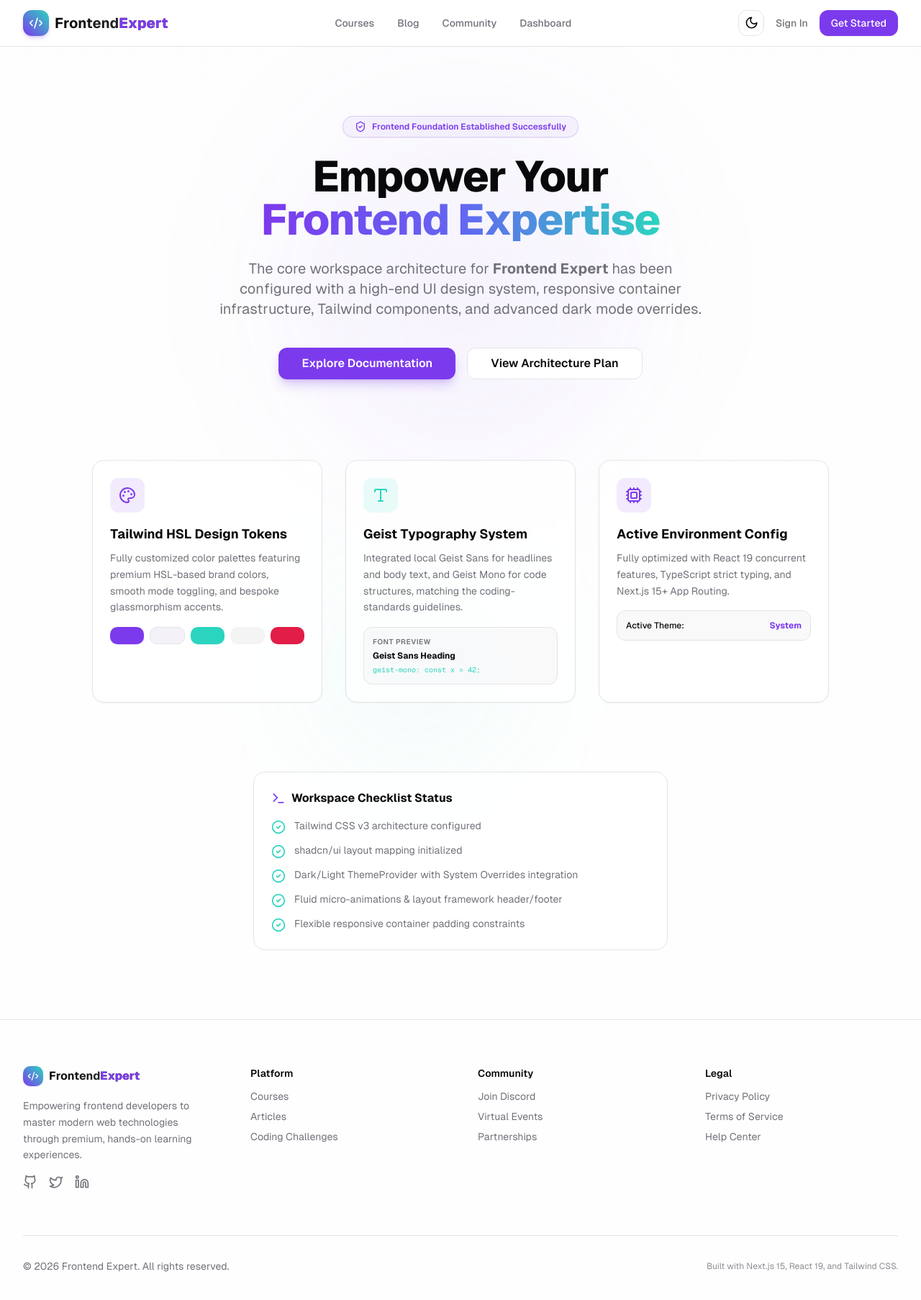
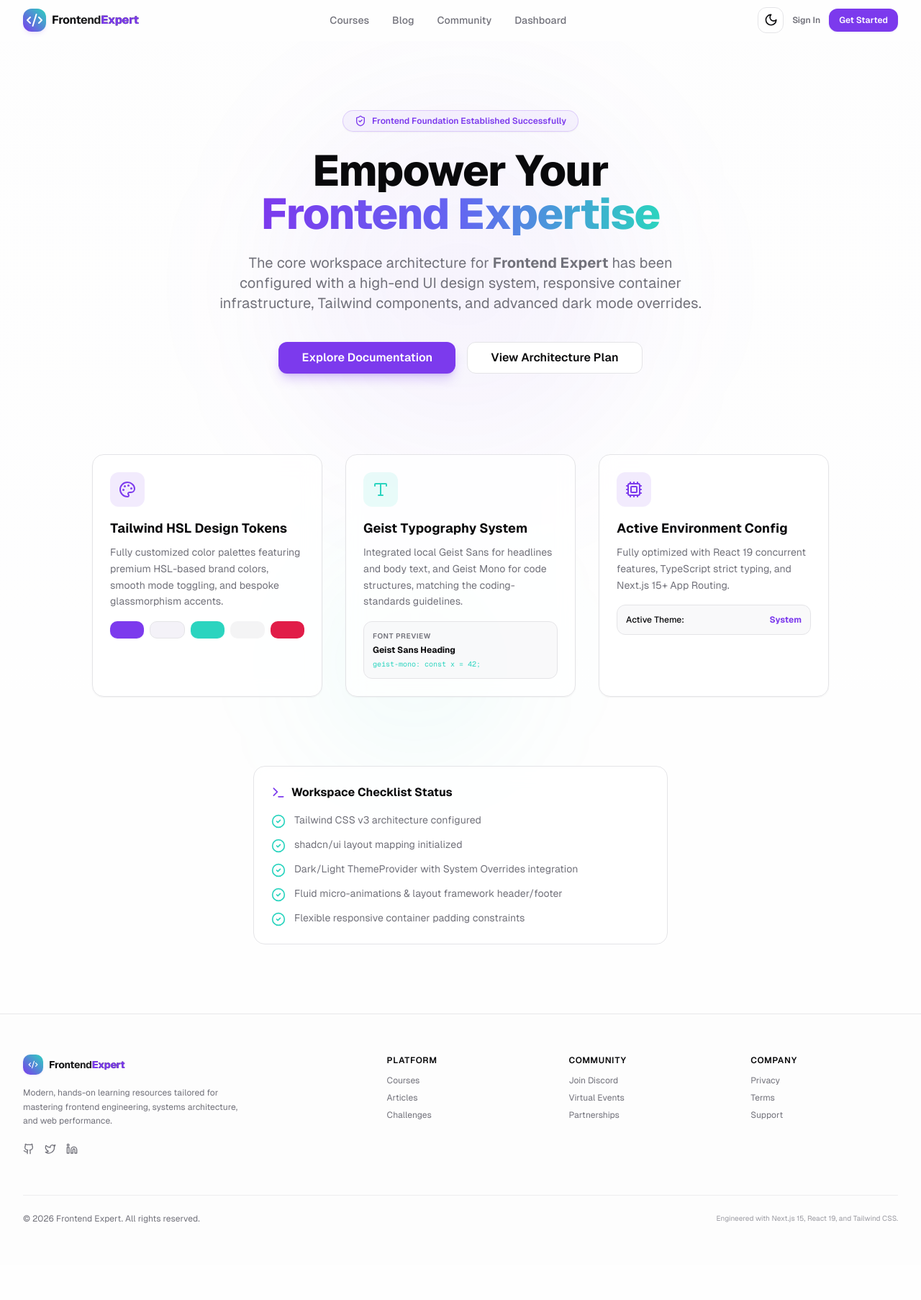
Before and after one commit to rounakkumar92/frontend-expert, a Next.js app in the folder apps/web/: page / in a window 1280 px wide. Shown: the top 1806 px of the page at 72% size. After the commit the page ends 1757 px from the top, so only its background shows below. Built offline with nearby package versions, Linux system fonts and the light colour scheme.

Commit message:
refactor: modernize layout components, improve header scroll effects, and add responsive navigation modules

```diff
--- a/apps/web/components/layout/Footer.tsx
+++ b/apps/web/components/layout/Footer.tsx
@@ -5,69 +5,85 @@ import { Code2, Github, Twitter, Linkedin } from "lucide-react";
 
 export function Footer() {
   return (
-    <footer className="border-t border-border bg-card/50 py-12 md:py-16 text-sm text-muted-foreground transition-colors duration-200">
+    <footer className="border-t border-border/80 bg-background/50 py-10 md:py-14 text-xs text-muted-foreground transition-colors duration-300">
       <Container>
-        <div className="grid grid-cols-1 md:grid-cols-4 gap-8 md:gap-12">
-          {/* Logo & Info */}
-          <div className="space-y-4 md:col-span-1">
-            <Link href="/" className="flex items-center space-x-2 group">
-              <div className="flex h-7 w-7 items-center justify-center rounded-md bg-gradient-to-tr from-primary to-accent text-white shadow shadow-primary/10">
-                <Code2 className="h-4 w-4" />
+        <div className="grid grid-cols-2 md:grid-cols-5 gap-8 md:gap-12">
+          {/* Brand Col */}
+          <div className="col-span-2 space-y-4">
+            <Link href="/" className="flex items-center space-x-2 group focus:outline-none">
+              <div className="flex h-7 w-7 items-center justify-center rounded-md bg-gradient-to-tr from-primary to-accent text-white shadow shadow-primary/10 animate-fade-in">
+                <Code2 className="h-3.5 w-3.5" />
               </div>
-              <span className="text-base font-bold bg-gradient-to-r from-foreground to-foreground/80 bg-clip-text text-transparent">
+              <span className="text-sm font-bold tracking-tight bg-gradient-to-r from-foreground to-foreground/80 bg-clip-text text-transparent">
                 Frontend<span className="text-primary font-extrabold">Expert</span>
               </span>
             </Link>
-            <p className="text-muted-foreground leading-relaxed max-w-xs">
-              Empowering frontend developers to master modern web technologies through premium, hands-on learning experiences.
+            <p className="text-muted-foreground leading-relaxed max-w-xs text-xs">
+              Modern, hands-on learning resources tailored for mastering frontend engineering, systems architecture, and web performance.
             </p>
-            <div className="flex space-x-4">
-              <a href="https://github.com" className="hover:text-primary transition-colors" aria-label="GitHub">
-                <Github className="h-5 w-5" />
+            <div className="flex space-x-3.5 pt-1">
+              <a
+                href="https://github.com"
+                target="_blank"
+                rel="noreferrer"
+                className="text-muted-foreground hover:text-foreground transition-colors focus:outline-none focus:ring-1 focus:ring-ring rounded"
+                aria-label="GitHub"
+              >
+                <Github className="h-4 w-4" />
               </a>
-              <a href="https://twitter.com" className="hover:text-primary transition-colors" aria-label="Twitter">
-                <Twitter className="h-5 w-5" />
+              <a
+                href="https://twitter.com"
+                target="_blank"
+                rel="noreferrer"
+                className="text-muted-foreground hover:text-foreground transition-colors focus:outline-none focus:ring-1 focus:ring-ring rounded"
+                aria-label="Twitter"
+              >
+                <Twitter className="h-4 w-4" />
               </a>
-              <a href="https://linkedin.com" className="hover:text-primary transition-colors" aria-label="LinkedIn">
-                <Linkedin className="h-5 w-5" />
+              <a
+                href="https://linkedin.com"
+                target="_blank"
+                rel="noreferrer"
+                className="text-muted-foreground hover:text-foreground transition-colors focus:outline-none focus:ring-1 focus:ring-ring rounded"
+                aria-label="LinkedIn"
+              >
+                <Linkedin className="h-4 w-4" />
               </a>
             </div>
           </div>
 
-          {/* Links 1 */}
+          {/* Links Cols */}
           <div className="space-y-3">
-            <h4 className="font-semibold text-foreground">Platform</h4>
+            <h4 className="font-semibold text-foreground text-xs tracking-wider uppercase">Platform</h4>
             <ul className="space-y-2">
-              <li><Link href="/courses" className="hover:text-primary transition-colors">Courses</Link></li>
-              <li><Link href="/blog" className="hover:text-primary transition-colors">Articles</Link></li>
-              <li><Link href="/challenges" className="hover:text-primary transition-colors">Coding Challenges</Link></li>
+              <li><Link href="/courses" className="hover:text-foreground transition-colors duration-150">Courses</Link></li>
+              <li><Link href="/blog" className="hover:text-foreground transition-colors duration-150">Articles</Link></li>
+              <li><Link href="/challenges" className="hover:text-foreground transition-colors duration-150">Challenges</Link></li>
             </ul>
           </div>
 
-          {/* Links 2 */}
           <div className="space-y-3">
-            <h4 className="font-semibold text-foreground">Community</h4>
+            <h4 className="font-semibold text-foreground text-xs tracking-wider uppercase">Community</h4>
             <ul className="space-y-2">
-              <li><Link href="/community" className="hover:text-primary transition-colors">Join Discord</Link></li>
-              <li><Link href="/events" className="hover:text-primary transition-colors">Virtual Events</Link></li>
-              <li><Link href="/partners" className="hover:text-primary transition-colors">Partnerships</Link></li>
+              <li><Link href="/community" className="hover:text-foreground transition-colors duration-150">Join Discord</Link></li>
+              <li><Link href="/events" className="hover:text-foreground transition-colors duration-150">Virtual Events</Link></li>
+              <li><Link href="/partners" className="hover:text-foreground transition-colors duration-150">Partnerships</Link></li>
             </ul>
           </div>
 
-          {/* Links 3 */}
           <div className="space-y-3">
-            <h4 className="font-semibold text-foreground">Legal</h4>
+            <h4 className="font-semibold text-foreground text-xs tracking-wider uppercase">Company</h4>
             <ul className="space-y-2">
-              <li><Link href="/privacy" className="hover:text-primary transition-colors">Privacy Policy</Link></li>
-              <li><Link href="/terms" className="hover:text-primary transition-colors">Terms of Service</Link></li>
-              <li><Link href="/support" className="hover:text-primary transition-colors">Help Center</Link></li>
+              <li><Link href="/privacy" className="hover:text-foreground transition-colors duration-150">Privacy</Link></li>
+              <li><Link href="/terms" className="hover:text-foreground transition-colors duration-150">Terms</Link></li>
+              <li><Link href="/support" className="hover:text-foreground transition-colors duration-150">Support</Link></li>
             </ul>
           </div>
         </div>
 
-        <div className="mt-12 md:mt-16 border-t border-border pt-8 flex flex-col md:flex-row items-center justify-between gap-4">
+        <div className="mt-10 md:mt-14 border-t border-border/60 pt-6 flex flex-col sm:flex-row items-center justify-between gap-4">
           <p>© {new Date().getFullYear()} Frontend Expert. All rights reserved.</p>
-          <p className="text-xs text-muted-foreground/80">Built with Next.js 15, React 19, and Tailwind CSS.</p>
+          <p className="text-[10px] text-muted-foreground/70">Engineered with Next.js 15, React 19, and Tailwind CSS.</p>
         </div>
       </Container>
     </footer>
--- a/apps/web/components/layout/Header.tsx
+++ b/apps/web/components/layout/Header.tsx
@@ -4,134 +4,88 @@ import React from "react";
 import Link from "next/link";
 import { Container } from "../ui/container";
 import { ThemeToggle } from "./ThemeToggle";
-import { Code2, Menu, X } from "lucide-react";
+import { MobileNav } from "./MobileNav";
+import { NavLink } from "./NavLink";
+import { Code2 } from "lucide-react";
+import { cn } from "@/lib/utils";
+
+const NAV_ITEMS = [
+  { label: "Courses", href: "/courses" },
+  { label: "Blog", href: "/blog" },
+  { label: "Community", href: "/community" },
+  { label: "Dashboard", href: "/dashboard" },
+];
 
 export function Header() {
-  const [isOpen, setIsOpen] = React.useState(false);
+  const [isScrolled, setIsScrolled] = React.useState(false);
+
+  React.useEffect(() => {
+    const handleScroll = () => {
+      if (window.scrollY > 10) {
+        setIsScrolled(true);
+      } else {
+        setIsScrolled(false);
+      }
+    };
+
+    window.addEventListener("scroll", handleScroll);
+    return () => window.removeEventListener("scroll", handleScroll);
+  }, []);
 
   return (
-    <header className="sticky top-0 z-50 w-full border-b border-border glass transition-all duration-200">
+    <header
+      className={cn(
+        "sticky top-0 z-50 w-full border-b transition-all duration-350",
+        isScrolled
+          ? "border-border/80 bg-background/80 dark:bg-background/80 backdrop-blur-md shadow-sm shadow-black/[0.01]"
+          : "border-transparent bg-transparent"
+      )}
+    >
       <Container>
-        <div className="flex h-16 items-center justify-between">
+        <div className="flex h-14 items-center justify-between">
           {/* Logo */}
-          <Link href="/" className="flex items-center space-x-2 group">
-            <div className="flex h-9 w-9 items-center justify-center rounded-lg bg-gradient-to-tr from-primary to-accent text-white shadow-md shadow-primary/20 group-hover:scale-105 transition-transform duration-200">
-              <Code2 className="h-5 w-5" />
+          <Link href="/" className="flex items-center space-x-2 group focus:outline-none">
+            <div className="flex h-8 w-8 items-center justify-center rounded-lg bg-gradient-to-tr from-primary to-accent text-white shadow-md shadow-primary/10 group-hover:scale-[1.03] active:scale-95 transition-all duration-200">
+              <Code2 className="h-4.5 w-4.5" />
             </div>
-            <span className="text-xl font-bold bg-gradient-to-r from-foreground to-foreground/80 bg-clip-text text-transparent group-hover:text-primary transition-colors duration-200">
+            <span className="text-base font-bold tracking-tight bg-gradient-to-r from-foreground to-foreground/80 bg-clip-text text-transparent group-hover:text-primary transition-colors duration-200">
               Frontend<span className="text-primary font-extrabold">Expert</span>
             </span>
           </Link>
 
-          {/* Desktop Navigation */}
-          <nav className="hidden md:flex items-center space-x-8">
-            <Link
-              href="/courses"
-              className="text-sm font-medium text-muted-foreground hover:text-primary transition-colors duration-200"
-            >
-              Courses
-            </Link>
-            <Link
-              href="/blog"
-              className="text-sm font-medium text-muted-foreground hover:text-primary transition-colors duration-200"
-            >
-              Blog
-            </Link>
-            <Link
-              href="/community"
-              className="text-sm font-medium text-muted-foreground hover:text-primary transition-colors duration-200"
-            >
-              Community
-            </Link>
-            <Link
-              href="/dashboard"
-              className="text-sm font-medium text-muted-foreground hover:text-primary transition-colors duration-200"
-            >
-              Dashboard
-            </Link>
+          {/* Desktop Navigation Links */}
+          <nav className="hidden md:flex items-center space-x-1">
+            {NAV_ITEMS.map((item) => (
+              <NavLink key={item.href} href={item.href}>
+                {item.label}
+              </NavLink>
+            ))}
           </nav>
 
           {/* Right Action Menu */}
-          <div className="hidden md:flex items-center space-x-4">
+          <div className="hidden md:flex items-center space-x-3">
             <ThemeToggle />
             <Link
               href="/login"
-              className="text-sm font-medium text-muted-foreground hover:text-primary transition-colors duration-200"
+              className="text-xs font-semibold text-muted-foreground hover:text-foreground transition-colors duration-200"
             >
               Sign In
             </Link>
             <Link
               href="/signup"
-              className="inline-flex h-9 items-center justify-center rounded-lg bg-primary px-4 py-2 text-sm font-medium text-primary-foreground shadow-sm hover:bg-primary/95 hover:shadow-md hover:shadow-primary/10 transition-all duration-200 focus:outline-none focus:ring-2 focus:ring-ring"
+              className="inline-flex h-8 items-center justify-center rounded-lg bg-primary px-3.5 text-xs font-semibold text-primary-foreground shadow-sm shadow-primary/15 hover:bg-primary/95 hover:shadow-md hover:shadow-primary/20 hover:-translate-y-0.5 active:translate-y-0 transition-all duration-200 focus:outline-none focus:ring-2 focus:ring-ring"
             >
               Get Started
             </Link>
           </div>
 
-          {/* Mobile Menu Toggle */}
-          <div className="flex md:hidden items-center space-x-4">
+          {/* Mobile Menu Action */}
+          <div className="flex md:hidden items-center space-x-3">
             <ThemeToggle />
-            <button
-              onClick={() => setIsOpen(!isOpen)}
-              className="flex items-center justify-center h-9 w-9 rounded-lg border border-border bg-card text-foreground hover:bg-muted hover:text-primary transition-all duration-200"
-              aria-label="Toggle Menu"
-            >
-              {isOpen ? <X className="h-5 w-5" /> : <Menu className="h-5 w-5" />}
-            </button>
+            <MobileNav navItems={NAV_ITEMS} />
           </div>
         </div>
       </Container>
-
-      {/* Mobile Navigation Dropdown */}
-      {isOpen && (
-        <div className="md:hidden border-t border-border bg-background/95 backdrop-blur-md animate-fade-in">
-          <Container className="py-4 space-y-3 flex flex-col">
-            <Link
-              href="/courses"
-              onClick={() => setIsOpen(false)}
-              className="block py-2 text-sm font-medium text-muted-foreground hover:text-primary transition-colors duration-200"
-            >
-              Courses
-            </Link>
-            <Link
-              href="/blog"
-              onClick={() => setIsOpen(false)}
-              className="block py-2 text-sm font-medium text-muted-foreground hover:text-primary transition-colors duration-200"
-            >
-              Blog
-            </Link>
-            <Link
-              href="/community"
-              onClick={() => setIsOpen(false)}
-              className="block py-2 text-sm font-medium text-muted-foreground hover:text-primary transition-colors duration-200"
-            >
-              Community
-            </Link>
-            <Link
-              href="/dashboard"
-              onClick={() => setIsOpen(false)}
-              className="block py-2 text-sm font-medium text-muted-foreground hover:text-primary transition-colors duration-200"
-            >
-              Dashboard
-            </Link>
-            <hr className="border-border my-2" />
-            <Link
-              href="/login"
-              onClick={() => setIsOpen(false)}
-              className="block py-2 text-sm font-medium text-muted-foreground hover:text-primary transition-colors duration-200"
-            >
-              Sign In
-            </Link>
-            <Link
-              href="/signup"
-              onClick={() => setIsOpen(false)}
-              className="flex h-10 w-full items-center justify-center rounded-lg bg-primary py-2 text-sm font-medium text-primary-foreground hover:bg-primary/95 shadow transition-colors"
-            >
-              Get Started
-            </Link>
-          </Container>
-        </div>
-      )}
     </header>
   );
 }
--- /dev/null
+++ b/apps/web/components/layout/MobileNav.tsx
@@ -0,0 +1,101 @@
+"use client";
+
+import React from "react";
+import { NavLink } from "./NavLink";
+import { Container } from "../ui/container";
+import { Menu, X } from "lucide-react";
+import Link from "next/link";
+
+interface MobileNavProps {
+  navItems: { label: string; href: string }[];
+}
+
+export function MobileNav({ navItems }: MobileNavProps) {
+  const [isOpen, setIsOpen] = React.useState(false);
+
+  // Prevent scroll when mobile menu is open
+  React.useEffect(() => {
+    if (isOpen) {
+      document.body.style.overflow = "hidden";
+    } else {
+      document.body.style.overflow = "unset";
+    }
+    return () => {
+      document.body.style.overflow = "unset";
+    };
+  }, [isOpen]);
+
+  return (
+    <div className="flex md:hidden items-center">
+      <button
+        onClick={() => setIsOpen(!isOpen)}
+        className="relative z-50 flex items-center justify-center h-9 w-9 rounded-lg border border-border bg-card text-foreground hover:bg-muted hover:text-primary transition-all duration-200 focus:outline-none focus:ring-2 focus:ring-ring"
+        aria-expanded={isOpen}
+        aria-label="Toggle Menu"
+      >
+        <span className="sr-only">Open main menu</span>
+        {isOpen ? (
+          <X className="h-5 w-5 transition-all duration-300 rotate-90 scale-100" />
+        ) : (
+          <Menu className="h-5 w-5 transition-all duration-300 scale-100" />
+        )}
+      </button>
+
+      {/* Overlay Backdrop Drawer */}
+      {isOpen && (
+        <div
+          className="fixed inset-0 top-0 left-0 z-40 w-screen h-screen bg-background/98 dark:bg-background/99 backdrop-blur-xl flex flex-col justify-between animate-fade-in"
+          role="dialog"
+          aria-modal="true"
+        >
+          <Container className="pt-24 pb-12 flex flex-col justify-between h-full">
+            {/* Nav Items list */}
+            <nav className="flex flex-col space-y-4 text-left">
+              {navItems.map((item, idx) => (
+                <div
+                  key={item.href}
+                  className="opacity-0 animate-fade-in-up"
+                  style={{ animationDelay: `${idx * 70}ms` }}
+                >
+                  <NavLink
+                    href={item.href}
+                    onClick={() => setIsOpen(false)}
+                    className="block text-2xl font-bold py-2 px-0 hover:translate-x-1 transition-transform duration-200"
+                  >
+                    {item.label}
+                  </NavLink>
+                </div>
+              ))}
+            </nav>
+
+            {/* Bottom Panel */}
+            <div
+              className="opacity-0 animate-fade-in-up border-t border-border pt-8 mt-auto space-y-6"
+              style={{ animationDelay: `${navItems.length * 70}ms` }}
+            >
+              <div className="flex flex-col gap-4">
+                <Link
+                  href="/login"
+                  onClick={() => setIsOpen(false)}
+                  className="flex h-11 items-center justify-center rounded-xl border border-border bg-card text-sm font-semibold hover:bg-muted transition-colors"
+                >
+                  Sign In
+                </Link>
+                <Link
+                  href="/signup"
+                  onClick={() => setIsOpen(false)}
+                  className="flex h-11 items-center justify-center rounded-xl bg-primary text-sm font-semibold text-primary-foreground shadow-md shadow-primary/10 hover:bg-primary/95 transition-all"
+                >
+                  Get Started
+                </Link>
+              </div>
+              <p className="text-center text-xs text-muted-foreground">
+                © {new Date().getFullYear()} Frontend Expert. Master Web Development.
+              </p>
+            </div>
+          </Container>
+        </div>
+      )}
+    </div>
+  );
+}
--- /dev/null
+++ b/apps/web/components/layout/NavLink.tsx
@@ -0,0 +1,42 @@
+"use client";
+
+import React from "react";
+import Link from "next/link";
+import { usePathname } from "next/navigation";
+import { cn } from "@/lib/utils";
+
+interface NavLinkProps {
+  href: string;
+  children: React.ReactNode;
+  className?: string;
+  onClick?: () => void;
+}
+
+export function NavLink({ href, children, className, onClick }: NavLinkProps) {
+  const pathname = usePathname();
+  const isActive = pathname === href;
+
+  return (
+    <Link
+      href={href}
+      onClick={onClick}
+      className={cn(
+        "relative px-3.5 py-1.5 text-sm font-medium transition-colors duration-200 rounded-lg group focus-visible:outline-none focus-visible:ring-2 focus-visible:ring-ring",
+        isActive
+          ? "text-primary dark:text-foreground font-semibold"
+          : "text-muted-foreground hover:text-foreground",
+        className
+      )}
+    >
+      {/* Sliding/Fading Hover Pill Background (Linear/Vercel style) */}
+      <span
+        className={cn(
+          "absolute inset-0 rounded-lg bg-muted/60 dark:bg-secondary/60 opacity-0 scale-[0.97] transition-all duration-200 ease-out -z-10",
+          "group-hover:opacity-100 group-hover:scale-100",
+          isActive && "opacity-100 scale-100 bg-muted/80 dark:bg-secondary/80 border border-border/20"
+        )}
+      />
+      <span className="relative z-10">{children}</span>
+    </Link>
+  );
+}
```
Also changed, not shown: apps/web/app/globals.css (+15 -0 lines).
